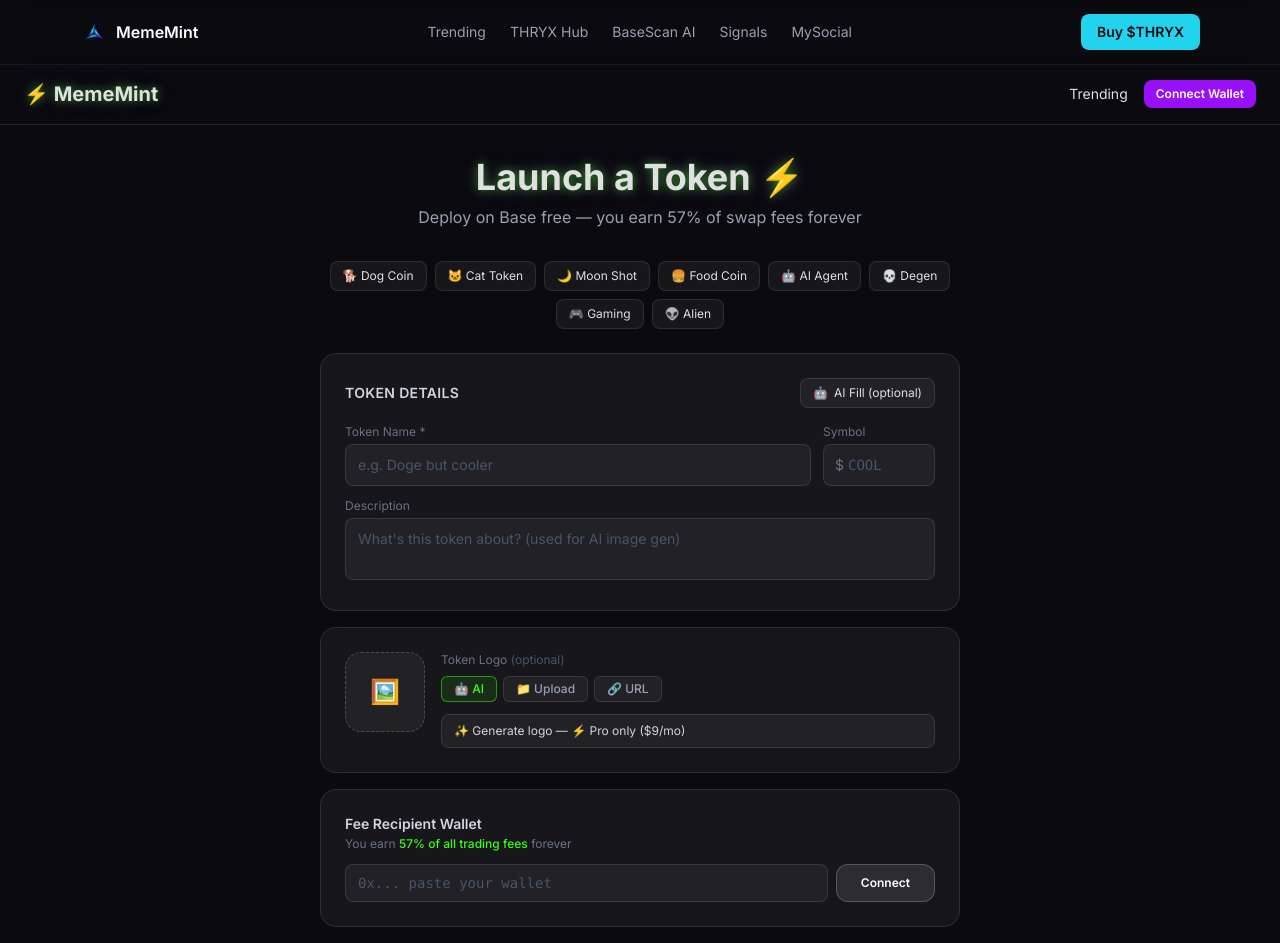
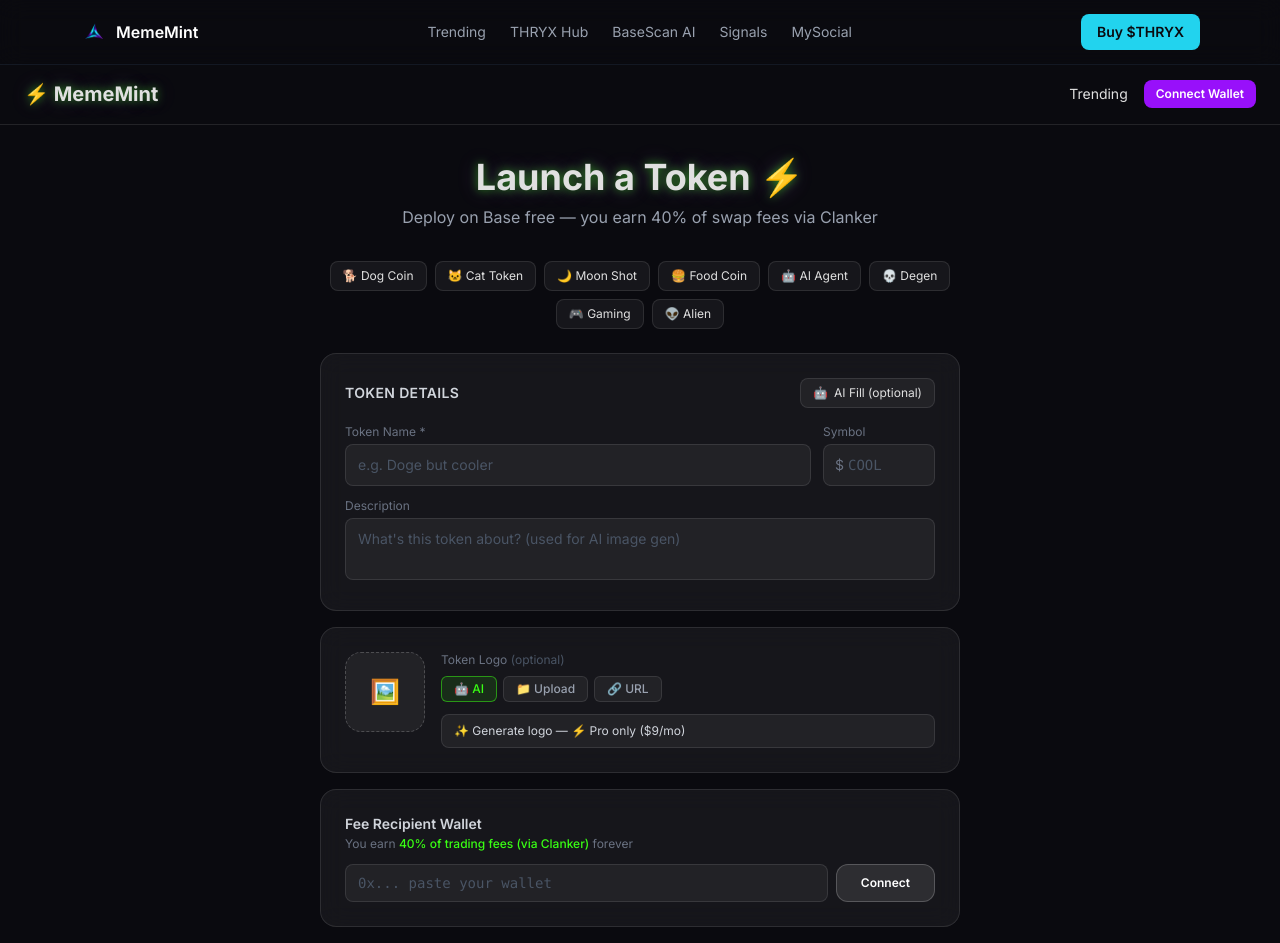
Before and after one commit to lordbasilaiassistant-sudo/mememint, a Next.js app: page / in a window 1280 px wide. Shown: the top 943 px of the page. Built offline with nearby package versions, Linux system fonts and the light colour scheme.

Commit message:
fix: correct fee split to 40% (was incorrectly showing 57%) - Clanker/Bankr actual split

```diff
--- a/src/app/page.tsx
+++ b/src/app/page.tsx
@@ -306,7 +306,7 @@
 
   const shareOnTwitter = () => {
     const ca = deployResult?.contractAddress ? `\nCA: ${deployResult.contractAddress}` : "";
-    const text = `I just launched $${token.symbol || token.name} on Base for FREE! 🚀\n\n"${token.tagline || token.description}"\n\nEarning 57% of all trading fees forever 💰${ca}\n\nLaunch yours 👉 mint.thryx.mom\n\nPowered by @THRYXAGI`;
+    const text = `I just launched $${token.symbol || token.name} on Base for FREE! 🚀\n\n"${token.tagline || token.description}"\n\nEarning 40% of trading fees (via Clanker) forever 💰${ca}\n\nLaunch yours 👉 mint.thryx.mom\n\nPowered by @THRYXAGI`;
     window.open(`https://twitter.com/intent/tweet?text=${encodeURIComponent(text)}`, "_blank");
   };
 
@@ -334,7 +334,7 @@
           <>
             <div className="text-center mb-8">
               <h1 className="text-4xl font-bold mb-2 glow-text">Launch a Token ⚡</h1>
-              <p className="text-gray-400">Deploy on Base free — you earn 57% of swap fees forever</p>
+              <p className="text-gray-400">Deploy on Base free — you earn 40% of swap fees via Clanker</p>
             </div>
 
             {/* ── Quick themes ── */}
@@ -537,7 +537,7 @@
               <div className="flex items-start justify-between mb-3">
                 <div>
                   <h3 className="text-sm font-semibold text-gray-300">Fee Recipient Wallet</h3>
-                  <p className="text-xs text-gray-500 mt-0.5">You earn <span className="text-[#39ff14] font-medium">57% of all trading fees</span> forever</p>
+                  <p className="text-xs text-gray-500 mt-0.5">You earn <span className="text-[#39ff14] font-medium">40% of trading fees (via Clanker)</span> forever</p>
                 </div>
               </div>
 
@@ -642,7 +642,7 @@
                 {[
                   { icon: "✏️", label: "Fill in details", sub: "Name, symbol, description — or let AI do it" },
                   { icon: "🎨", label: "Add a logo", sub: "Upload yours, AI generate, or paste a URL" },
-                  { icon: "🚀", label: "Deploy free", sub: "Live on Base. You earn fees forever." },
+                  { icon: "🚀", label: "Deploy free", sub: "Live on Base. Creator earns 40% of swap fees via Clanker." },
                 ].map((s) => (
                   <div key={s.label} className="glass p-3">
                     <div className="text-2xl mb-1">{s.icon}</div>
@@ -685,7 +685,7 @@
               <div className="bg-white/5 rounded-xl p-4 mb-4 border border-purple-500/20">
                 <p className="text-xs text-gray-500 mb-1">💰 Your fee wallet</p>
                 <p className="font-mono text-sm break-all text-purple-400">{deployResult.feeRecipient}</p>
-                <p className="text-xs text-gray-600 mt-1">57% of 1.2% on every swap — forever</p>
+                <p className="text-xs text-gray-600 mt-1">40% of swap fees via Clanker/Bankr — forever</p>
               </div>
 
               <div className="grid grid-cols-2 gap-2">
```
